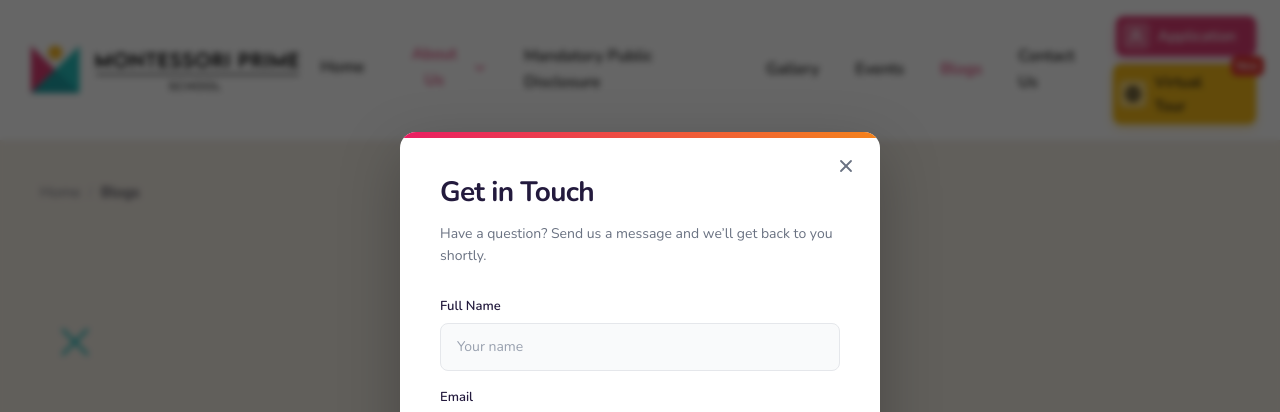
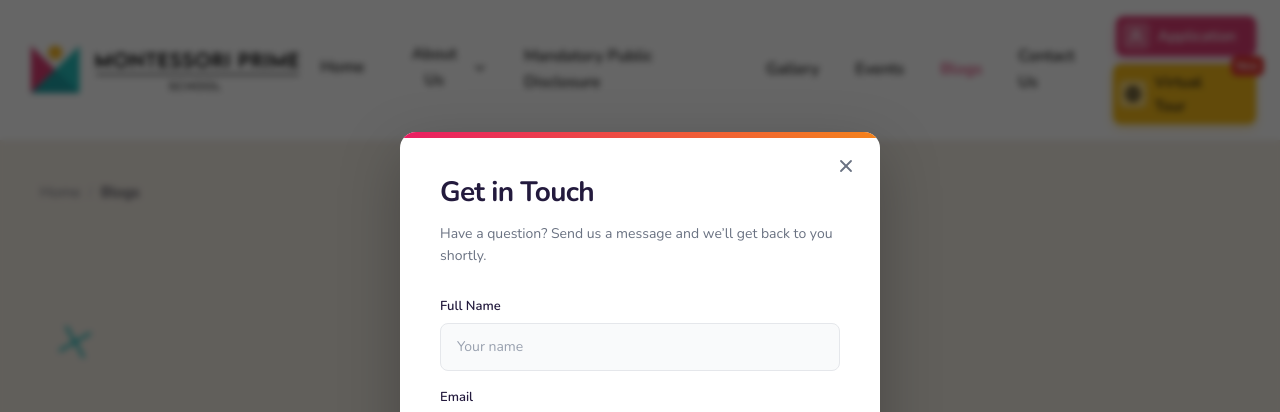
Before and after one commit to ganeshadvait/montessorimain, a Next.js app: page /news in a window 1280 px wide. Shown: the top 412 px of the page. Built offline with nearby package versions, Linux system fonts and the light colour scheme.

Commit message:
update footer link to Google Maps, enhance header color logic, update CTA link in home section, fix event href, and add animation to page hero

```diff
--- a/components/footer.tsx
+++ b/components/footer.tsx
@@ -122,11 +122,16 @@ export default function Footer() {
                   strokeWidth={2}
                   className="mt-0.5 flex-shrink-0"
                 />
-                <span>
+                <a
+                  href="https://maps.app.goo.gl/y5cU7mD94Sm6CKRw6"
+                  target="_blank"
+                  rel="noopener noreferrer"
+                  className="hover:text-white transition-colors"
+                >
                   3FRR+5F3, Bavupet, X Road, Yellapur,
                   <br />
                   Warangal, Telangana 506371
-                </span>
+                </a>
               </li>
               <li className="flex items-center gap-3">
                 <Phone size={16} strokeWidth={2} className="flex-shrink-0" />
--- a/components/header.tsx
+++ b/components/header.tsx
@@ -46,6 +46,7 @@ export default function Header() {
   const [mobileOpen, setMobileOpen] = useState(false);
   const [mobileAboutOpen, setMobileAboutOpen] = useState(false);
   const isActive = useIsActive();
+  const isAboutActive = aboutLinks.some((l) => isActive(l.href));
 
   return (
     <header className="w-full bg-white relative">
@@ -79,7 +80,7 @@ export default function Header() {
             <button
               type="button"
               className="flex items-center gap-1 text-[16px] font-semibold pb-1 relative"
-              style={{ color: PINK }}
+              style={{ color: isAboutActive ? PINK : INK }}
             >
               About Us
               <ChevronDown size={16} strokeWidth={2.4} />
@@ -189,7 +190,7 @@ export default function Header() {
                 type="button"
                 onClick={() => setMobileAboutOpen((v) => !v)}
                 className="flex w-full items-center justify-between py-3 text-[16px] font-semibold"
-                style={{ color: PINK }}
+                style={{ color: isAboutActive ? PINK : INK }}
               >
                 About Us
                 <ChevronDown
--- a/components/home-about-us.tsx
+++ b/components/home-about-us.tsx
@@ -77,7 +77,7 @@ export default function HomeAboutUs() {
 
           {/* CTA */}
           <a
-            href="#about-more"
+            href="https://www.montessorijnprime.com/about"
             className="mt-8 inline-flex items-center gap-2 rounded-md px-5 py-2.5 text-[14px] font-semibold text-white"
             style={{ background: PINK }}
           >
--- a/components/home-events.tsx
+++ b/components/home-events.tsx
@@ -28,7 +28,7 @@ const events: EventItem[] = [
     title: "Annual Day 2026 Celebrations",
     day: "6",
     month: "Dec",
-    href: "/events/annual-day-2026",
+    href: "/events/annual-day-2026-celebrations",
   },
 ];
 
--- a/components/page-hero.tsx
+++ b/components/page-hero.tsx
@@ -20,7 +20,7 @@ export default function PageHero({ breadcrumb, title }: PageHeroProps) {
       {/* Decorative teal X */}
       <svg
         aria-hidden
-        className="absolute left-[4%] top-[58%] w-12 h-12"
+        className="absolute left-[4%] top-[58%] w-12 h-12 animate-[spin_20s_linear_infinite] [transform-origin:center]"
         viewBox="0 0 48 48"
         fill="none"
         stroke="#1FBABA"
```
